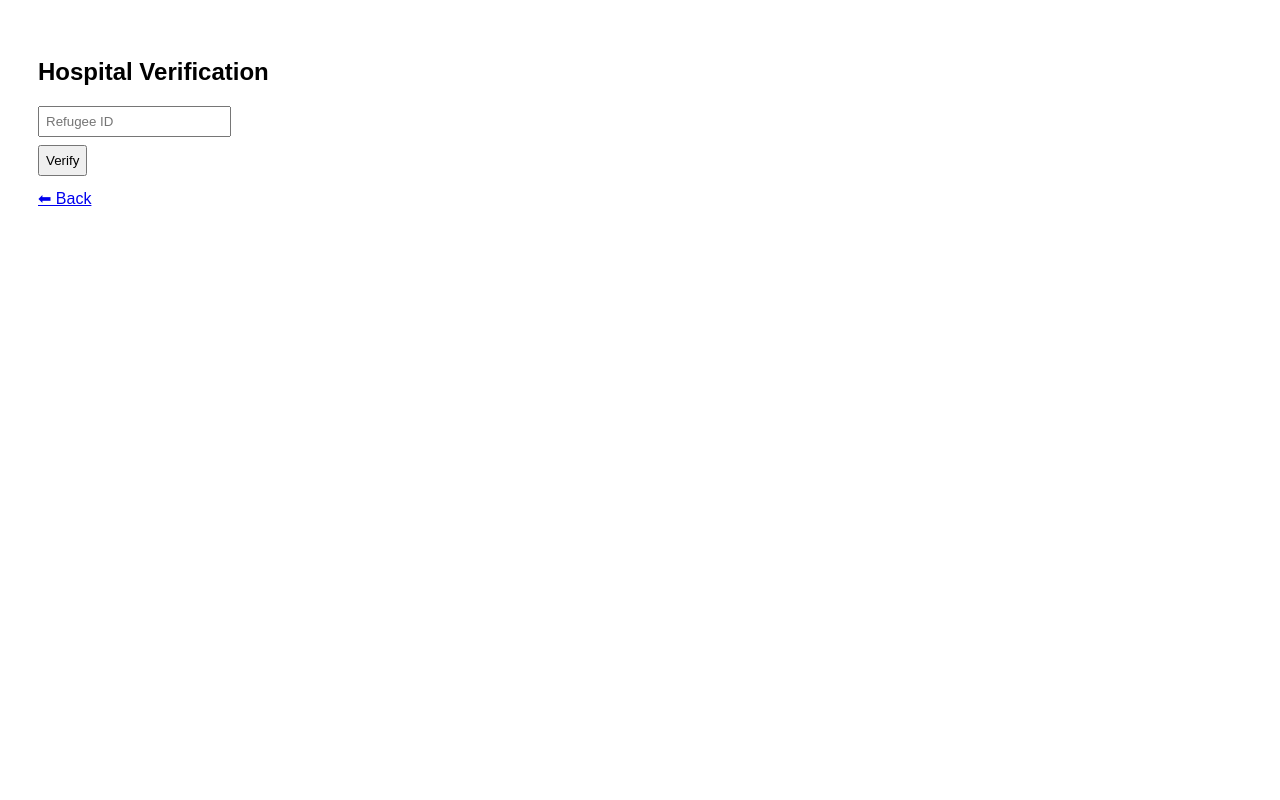
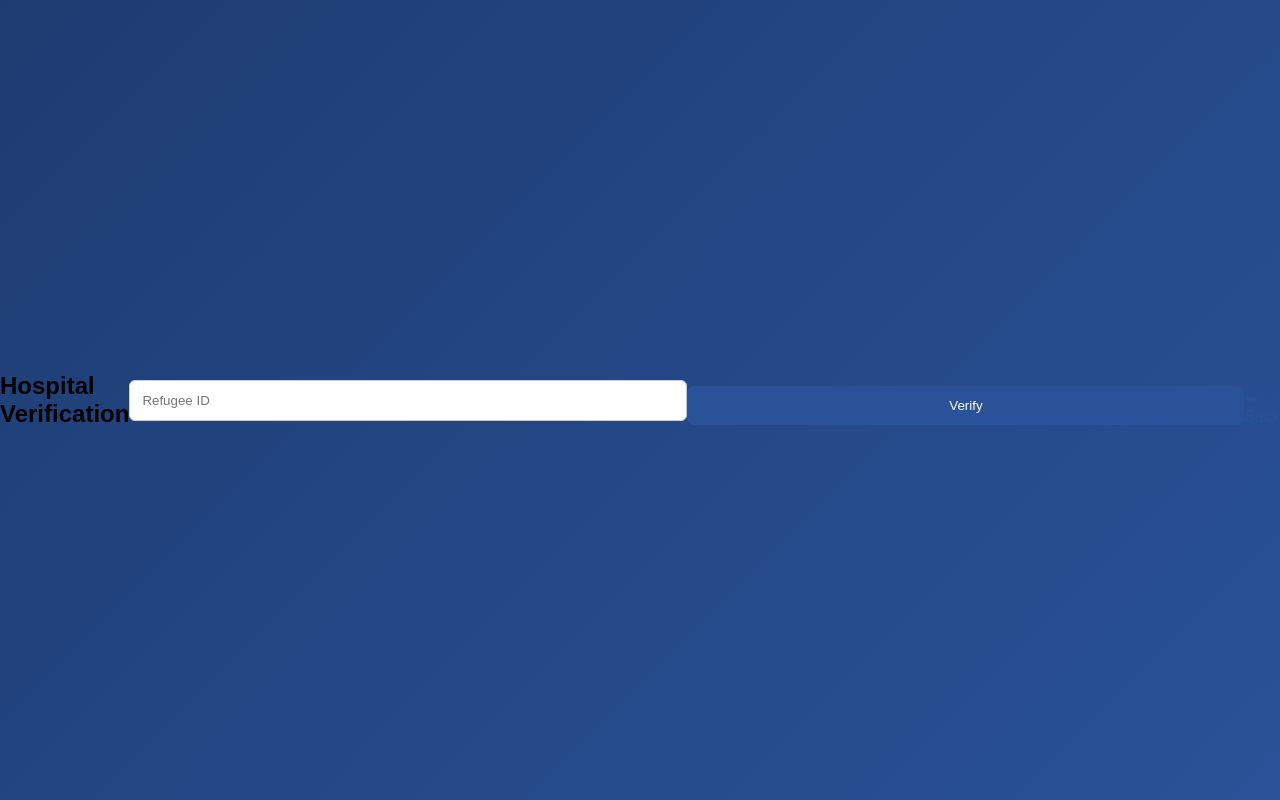
Before and after one commit to Emran-D551/refugee-management-system, a plain HTML site: page frontend/hospital.html in a window 1280 px wide. Drawn offline with Linux system fonts and the light colour scheme.

Commit message:
Revamp CSS styles for improved layout and design
Updated styles for body, container, input, button, and menu links to enhance layout and appearance.

```diff
--- a/frontend/style.css
+++ b/frontend/style.css
@@ -1,20 +1,62 @@
 body {
-  font-family: Arial;
-  padding: 30px;
+  margin: 0;
+  padding: 0;
+  font-family: Arial, sans-serif;
+  background: linear-gradient(135deg, #1e3c72, #2a5298);
+  display: flex;
+  justify-content: center;
+  align-items: center;
+  height: 100vh;
+}
+
+.container {
+  background: white;
+  padding: 40px;
+  width: 400px;
+  max-width: 90%;
+  border-radius: 15px;
+  box-shadow: 0 10px 25px rgba(0,0,0,0.3);
+  text-align: center;
+}
+
+input {
+  width: 100%;
+  padding: 12px;
+  margin: 10px 0;
+  border-radius: 6px;
+  border: 1px solid #ccc;
+  box-sizing: border-box;
+}
+
+button {
+  width: 100%;
+  padding: 12px;
+  margin-top: 10px;
+  background: #2a5298;
+  color: white;
+  border: none;
+  border-radius: 8px;
+  cursor: pointer;
+  transition: 0.3s;
+}
+
+button:hover {
+  background: #1e3c72;
 }
 
 .menu a {
   display: block;
+  text-decoration: none;
+  background: #2a5298;
+  color: white;
+  padding: 12px;
   margin: 10px 0;
-  padding: 10px;
-  background: #f2f2f2;
-  width: 250px;
-  text-decoration: none;
-  color: black;
+  border-radius: 8px;
 }
 
-input, button {
-  display: block;
-  margin: 8px 0;
-  padding: 6px;
+a {
+  display: inline-block;
+  margin-top: 15px;
+  text-decoration: none;
+  color: #2a5298;
 }
```
